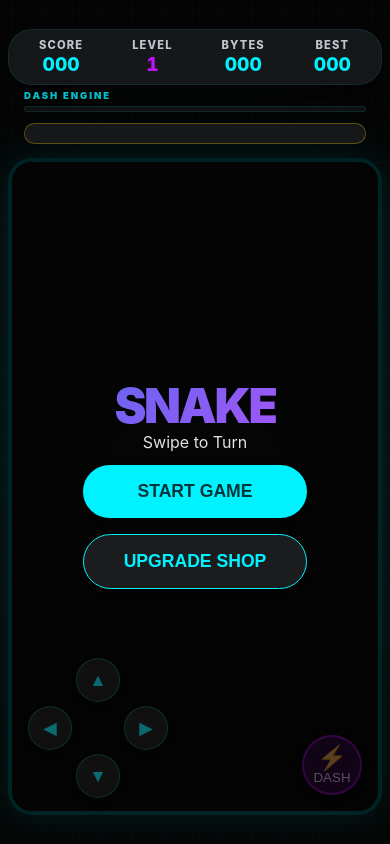
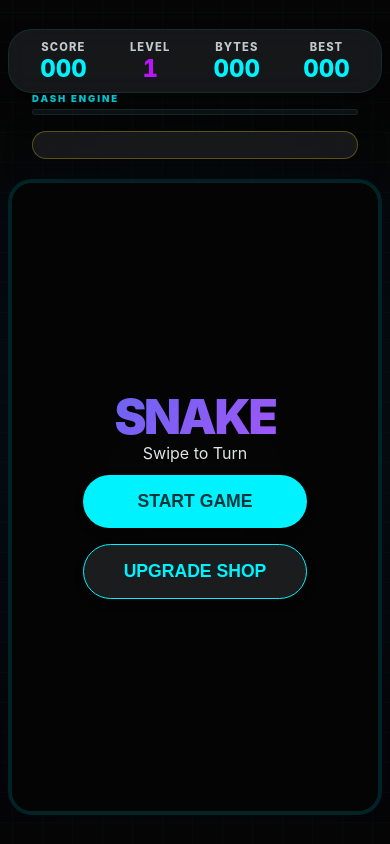
Before and after one commit to sinsian0929/snake-pwa, a website built with Vite: page index.html in a window 390 px wide. Built offline with nearby package versions, Linux system fonts and the light colour scheme.

Commit message:
Enhance: Replace D-pad with 360 Joystick, hide controls during menu, and add obstacle spawn immunity

```diff
--- a/index.html
+++ b/index.html
@@ -48,13 +48,12 @@
       <main class="canvas-wrapper">
         <canvas id="game-canvas"></canvas>
 
-        <!-- Floating Mobile Controls (Left Side) -->
-        <div class="mobile-controls floating-left">
-          <div class="d-pad">
-            <button id="btn-up" class="d-btn up">▲</button>
-            <button id="btn-left" class="d-btn left">◀</button>
-            <button id="btn-right" class="d-btn right">▶</button>
-            <button id="btn-down" class="d-btn down">▼</button>
+        <!-- Mobile Gameplay Controls Overlay (Hidden by default) -->
+        <div id="mobile-gameplay-controls" class="hidden">
+          <!-- Floating Joystick (Left Side) -->
+          <div class="joystick-wrapper">
+            <div id="joystick-base">
+              <div id="joystick-stick"></div>
             </div>
           </div>
 
@@ -63,6 +62,7 @@
             <span class="icon">⚡</span>
             <span class="text">DASH</span>
           </button>
+        </div>
         <div id="game-over-overlay" class="overlay hidden">
           <div class="overlay-content">
             <h2>GAME OVER</h2>
--- a/src/main.js
+++ b/src/main.js
@@ -44,10 +44,8 @@
     this.hofList = document.getElementById('high-scores-list');
     this.homeBtn = document.getElementById('home-btn');
     this.dashBtn = document.getElementById('mobile-dash-btn');
-    this.btnUp = document.getElementById('btn-up');
-    this.btnDown = document.getElementById('btn-down');
-    this.btnLeft = document.getElementById('btn-left');
-    this.btnRight = document.getElementById('btn-right');
+    // Mobile Overlays
+    this.mobileControlsOverlay = document.getElementById('mobile-gameplay-controls');
 
     // State
     this.bytes = parseInt(localStorage.getItem('snake-bytes')) || 0;
@@ -65,6 +63,8 @@
     this.frenzyTriggers = 0;
     this.isSFXMuted = false;
     this.eatEffect = 0;
+    this.mobileControlsOverlay = document.getElementById('mobile-gameplay-controls');
+    this.joystick = null;
 
     // Dash System
     this.isDashing = false;
@@ -229,23 +229,56 @@
       }, { passive: false });
     }
 
-    // D-Pad Bindings
-    const bindBtn = (btn, dir, opposite) => {
-      if (btn) {
-        const handler = (e) => {
-          e.preventDefault();
-          if (this.direction !== opposite) this.nextDirection = dir;
-          if (window.navigator.vibrate) window.navigator.vibrate(10);
-        };
-        btn.addEventListener('mousedown', handler);
-        btn.addEventListener('touchstart', handler, { passive: false });
-      }
+    // Initialize Virtual Joystick
+    this.initJoystick();
+  }
+
+  initJoystick() {
+    const base = document.getElementById('joystick-base');
+    const stick = document.getElementById('joystick-stick');
+    if (!base || !stick) return;
+
+    let startX, startY, active = false;
+    const maxDist = 40;
+
+    const handleStart = (e) => {
+      active = true;
+      const t = e.touches ? e.touches[0] : e;
+      const rect = base.getBoundingClientRect();
+      startX = rect.left + rect.width / 2;
+      startY = rect.top + rect.height / 2;
     };
 
-    bindBtn(this.btnUp, 'up', 'down');
-    bindBtn(this.btnDown, 'down', 'up');
-    bindBtn(this.btnLeft, 'left', 'right');
-    bindBtn(this.btnRight, 'right', 'left');
+    const handleMove = (e) => {
+      if (!active) return;
+      e.preventDefault();
+      const t = e.touches ? e.touches[0] : e;
+      const dx = t.clientX - startX;
+      const dy = t.clientY - startY;
+      const dist = Math.min(maxDist, Math.sqrt(dx * dx + dy * dy));
+      const angle = Math.atan2(dy, dx);
+
+      const tx = Math.cos(angle) * dist;
+      const ty = Math.sin(angle) * dist;
+      stick.style.transform = `translate(${tx}px, ${ty}px)`;
+
+      if (dist > 20) {
+        const deg = (angle * 180) / Math.PI;
+        if (deg > -45 && deg <= 45 && this.direction !== 'left') this.nextDirection = 'right';
+        else if (deg > 45 && deg <= 135 && this.direction !== 'up') this.nextDirection = 'down';
+        else if ((deg > 135 || deg <= -135) && this.direction !== 'right') this.nextDirection = 'left';
+        else if (deg > -135 && deg <= -45 && this.direction !== 'down') this.nextDirection = 'up';
+      }
+    };
+
+    const handleEnd = () => {
+      active = false;
+      stick.style.transform = 'translate(0, 0)';
+    };
+
+    base.addEventListener('touchstart', handleStart);
+    window.addEventListener('touchmove', handleMove, { passive: false });
+    window.addEventListener('touchend', handleEnd);
   }
 
   togglePause(p) {
@@ -614,6 +647,8 @@
     this.requestLoop();
     this.updateChallengeUI();
     this.spawnEnemies();
+    this.generateObstacles();
+    if (this.mobileControlsOverlay) this.mobileControlsOverlay.classList.remove('hidden');
   }
 
   requestLoop() {
@@ -688,8 +723,18 @@
     this.obstacles = [];
     const c = this.cols || 20, r = this.rows || 20;
     const mx = Math.floor(c / 2), my = Math.floor(r / 2);
-    if (this.level === 2) this.obstacles.push({ x: mx - 2, y: my - 2 }, { x: mx + 2, y: my - 2 }, { x: mx - 2, y: my + 2 }, { x: mx + 2, y: my + 2 });
-    else if (this.level >= 3) { for (let i = 0; i < 6; i++) this.obstacles.push({ x: 4, y: 4 + i }, { x: c - 5, y: r - 5 - i }); }
+    const now = Date.now();
+    const addObs = (x, y) => this.obstacles.push({ x, y, spawnTime: now });
+
+    if (this.level === 2) {
+      addObs(mx - 2, my - 2); addObs(mx + 2, my - 2); addObs(mx - 2, my + 2); addObs(mx + 2, my + 2);
+    }
+    else if (this.level >= 3) {
+      for (let i = 0; i < 6; i++) {
+        addObs(4, 4 + i);
+        addObs(c - 5, r - 5 - i);
+      }
+    }
   }
 
   updateLevelDisplay() { if (this.levelElement) this.levelElement.textContent = this.level; }
@@ -835,7 +880,7 @@
 
       const hitW = head.x < 0 || head.x >= c || head.y < 0 || head.y >= r;
       const hitS = this.snake.some(s => s.x === head.x && s.y === head.y);
-      const hitO = this.obstacles.some(o => o.x === head.x && o.y === head.y);
+      const hitO = this.obstacles.some(o => o.x === head.x && o.y === head.y && (Date.now() - (o.spawnTime || 0)) > 2000);
 
       if (hitW || hitS || hitO) {
         if (Date.now() < this.invincibleUntil || this.isDashing) {
@@ -962,7 +1007,15 @@
         this.ctx.beginPath(); this.ctx.moveTo(0, i * this.gridSize); this.ctx.lineTo(this.canvas.width / this.dpr, i * this.gridSize); this.ctx.stroke();
       }
 
-      this.obstacles.forEach(o => { this.ctx.fillStyle = '#bc13fe'; this.ctx.fillRect(o.x * this.gridSize + 2, o.y * this.gridSize + 2, this.gridSize - 4, this.gridSize - 4); });
+      this.obstacles.forEach(o => {
+        const isGhost = (Date.now() - (o.spawnTime || 0)) < 2000;
+        this.ctx.save();
+        this.ctx.globalAlpha = isGhost ? 0.3 + Math.sin(Date.now() / 150) * 0.2 : 1.0;
+        this.ctx.fillStyle = isGhost ? '#00f2ff' : '#bc13fe';
+        this.ctx.shadowBlur = isGhost ? 20 : 0; this.ctx.shadowColor = '#00f2ff';
+        this.ctx.fillRect(o.x * this.gridSize + 2, o.y * this.gridSize + 2, this.gridSize - 4, this.gridSize - 4);
+        this.ctx.restore();
+      });
 
       if (this.bossFood && !isNaN(this.bossFood.x)) {
         const lx = (this.bossFood.prevX ?? this.bossFood.x) + (this.bossFood.x - (this.bossFood.prevX ?? this.bossFood.x)) * this.lerpStep;
@@ -1222,6 +1275,7 @@
     this.shake(15, 400); this.beep(110, 0.2, 0.8, 'sawtooth');
     this.gameOverOverlay?.classList.remove('hidden');
     document.querySelector('.canvas-wrapper')?.classList.remove('overload-active');
+    if (this.mobileControlsOverlay) this.mobileControlsOverlay.classList.add('hidden');
   }
 
   updateHallOfFame(s) {
--- a/style.css
+++ b/style.css
@@ -722,81 +722,63 @@
 }
 
 
-/* Mobile Floating Controls */
-.mobile-controls.floating-left {
+/* Mobile Floating Controls Overlay */
+#mobile-gameplay-controls {
     position: absolute;
-    bottom: 0.8rem;
-    left: 1rem;
+    top: 0;
+    left: 0;
+    width: 100%;
+    height: 100%;
+    pointer-events: none;
     z-index: 100;
+    transition: opacity 0.3s ease;
+}
+
+#mobile-gameplay-controls.hidden {
+    opacity: 0;
     pointer-events: none;
 }
 
-.d-pad {
-    display: grid;
-    grid-template-areas:
-        ". up ."
-        "left . right"
-        ". down .";
-    grid-template-columns: repeat(3, 55px);
-    grid-template-rows: repeat(3, 55px);
-    gap: 8px;
+/* Joystick Styles */
+.joystick-wrapper {
+    position: absolute;
+    bottom: 2rem;
+    left: 2rem;
     pointer-events: auto;
 }
 
-.d-btn {
-    width: 55px;
-    height: 55px;
+#joystick-base {
+    width: 130px;
+    height: 130px;
     background: rgba(255, 255, 255, 0.05);
-    /* Very transparent */
-    backdrop-filter: blur(2px);
-    border: 1.5px solid rgba(0, 242, 255, 0.15);
-    color: rgba(0, 242, 255, 0.4);
-    /* Faded color */
+    backdrop-filter: blur(4px);
+    border: 2px solid rgba(0, 242, 255, 0.2);
     border-radius: 50%;
-    font-size: 1.4rem;
     display: flex;
     justify-content: center;
     align-items: center;
-    cursor: pointer;
-    transition: all 0.1s;
-    box-shadow: 0 4px 10px rgba(0, 0, 0, 0.2);
 }
 
-.d-btn.up {
-    grid-area: up;
-}
-
-.d-btn.left {
-    grid-area: left;
-}
-
-.d-btn.right {
-    grid-area: right;
-}
-
-.d-btn.down {
-    grid-area: down;
-}
-
-.d-btn:active {
-    transform: scale(0.9);
-    background: var(--m3-primary);
-    color: #000;
-    border-color: #fff;
-    box-shadow: 0 0 25px var(--m3-primary);
+#joystick-stick {
+    width: 50px;
+    height: 50px;
+    background: rgba(0, 242, 255, 0.2);
+    border: 1.5px solid rgba(255, 255, 255, 0.3);
+    border-radius: 50%;
+    transition: transform 0.05s linear;
 }
 
 /* Floating Dash Button (Right Side) */
 .dash-trigger.floating-right {
     position: absolute;
-    bottom: 1.2rem;
-    right: 1.2rem;
-    width: 75px;
-    height: 75px;
+    bottom: 2.5rem;
+    right: 2rem;
+    width: 85px;
+    height: 85px;
     border-radius: 50%;
     background: rgba(188, 19, 254, 0.08);
-    /* Very transparent */
-    backdrop-filter: blur(2px);
+    /* Higher transparency */
+    backdrop-filter: blur(4px);
     border: 2px solid rgba(188, 19, 254, 0.2);
     color: rgba(255, 255, 255, 0.3);
     display: flex;
@@ -805,19 +787,23 @@
     align-items: center;
     z-index: 100;
     cursor: pointer;
-    box-shadow: 0 0 15px rgba(0, 0, 0, 0.2);
+    box-shadow: 0 0 15px rgba(0, 0, 0, 0.1);
+    pointer-events: auto;
 }
 
 .dash-trigger:active {
-    background: var(--accent-color);
+    background: rgba(188, 19, 254, 0.4);
     transform: scale(0.9);
 }
 
-/* Ensure canvas takes max space but respects controls */
+/* General Layout Adaptivity */
 .game-container {
     padding: 0.5rem;
     gap: 0.5rem;
     height: 100vh;
+    display: flex;
+    flex-direction: column;
+    overflow: hidden;
 }
 
 .canvas-wrapper {
@@ -825,43 +811,34 @@
     position: relative;
     border-radius: 1.5rem;
     overflow: hidden;
+    background: #000;
+    box-shadow: 0 0 40px rgba(0, 0, 255, 0.05);
 }
 
 @media (max-width: 480px) {
-    .game-hud {
-        padding: 0.5rem;
-        gap: 0.3rem;
+    #joystick-base {
+        width: 110px;
+        height: 110px;
     }
 
-    .score-card .value {
-        font-size: 1.2rem;
+    #joystick-stick {
+        width: 44px;
+        height: 44px;
     }
 
-    .dash-hud {
-        margin: -0.2rem 1rem 0.2rem;
-    }
-
-    .challenge-banner {
-        margin: 0 1rem 0.4rem;
-        padding: 0.6rem;
-    }
-
-    .d-pad {
-        grid-template-columns: repeat(3, 44px);
-        grid-template-rows: repeat(3, 44px);
-        gap: 4px;
-    }
-
-    .d-btn {
-        width: 44px;
-        height: 44px;
-        font-size: 1.1rem;
+    .joystick-wrapper {
+        bottom: 1.5rem;
+        left: 1.5rem;
     }
 
     .dash-trigger.floating-right {
-        width: 60px;
-        height: 60px;
-        bottom: 1rem;
-        right: 1rem;
+        width: 70px;
+        height: 70px;
+        bottom: 2rem;
+        right: 1.5rem;
+    }
+
+    .game-hud {
+        padding: 0.6rem;
     }
 }
```
Lines whose indentation alone changed are shown as unchanged.
